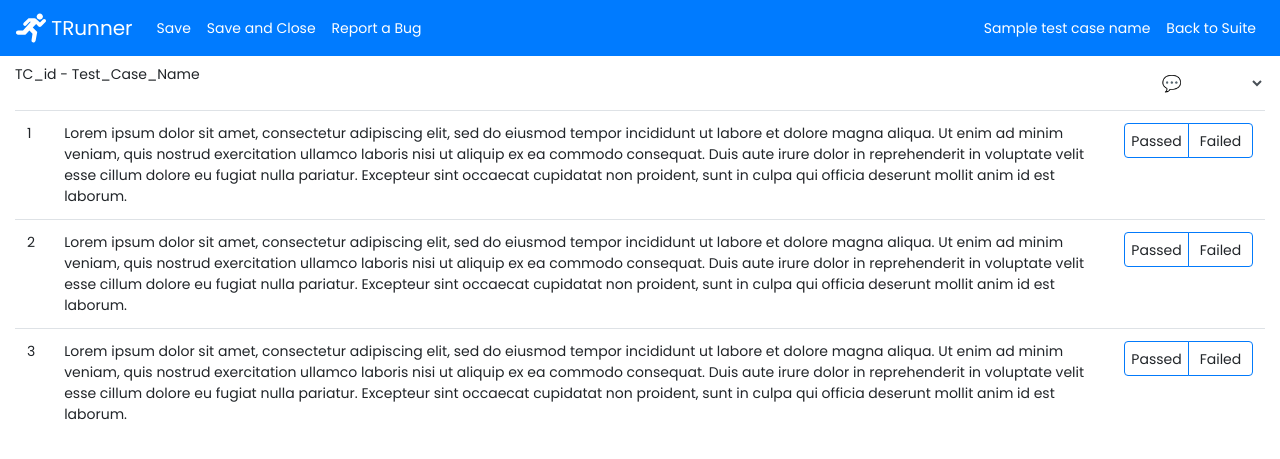
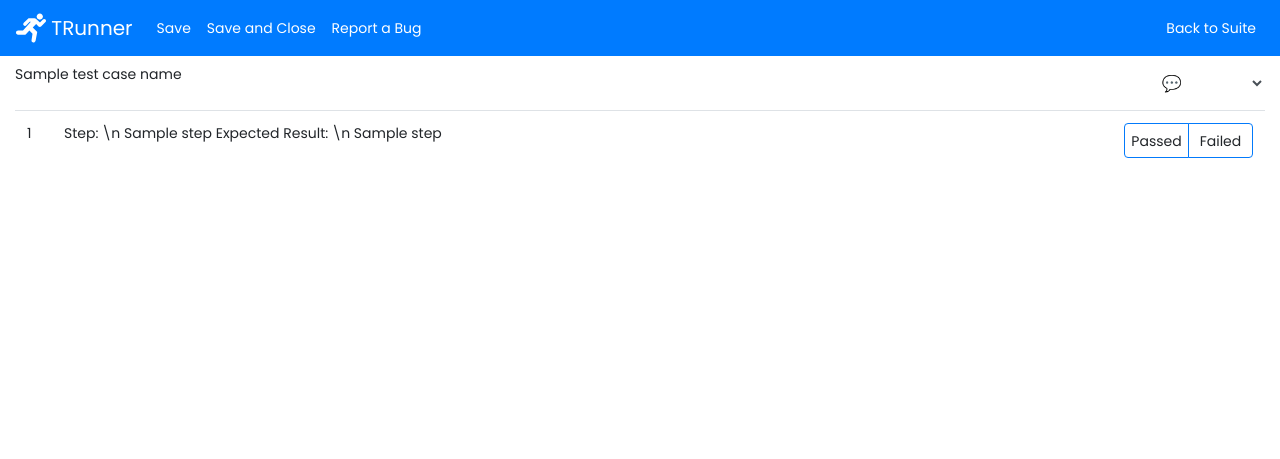
Before and after one commit to DartSkywalker/ado-test-runner, a Python web app: template templates/run.html in a window 1280 px wide. Shown: the top 459 px of the page. Run offline with Jinja, Linux system fonts and the light colour scheme; the template is opened without the code that fills it: most values are stand-ins (such as "Sample title", 1, 10 or a date in 2020); some libraries are stand-ins or nearby versions.

Commit message:
Test Run, Test Cases list table

```diff
--- a/static/css/main.css
+++ b/static/css/main.css
@@ -98,6 +98,10 @@ li > ul {
 table {
     border-collapse: collapse;
     border-spacing: 0;
+}
+
+tr.active {
+    background-color: #f8f8f8;
 }
 
 /**
--- a/templates/run.html
+++ b/templates/run.html
@@ -10,30 +10,30 @@
     <meta content="Colorlib Templates" name="keywords">
 
     <!-- Title Page-->
-    <title>{{ test_suite_name }}</title>
+    <title>{{ test_case_name }}</title>
     <link rel="stylesheet" href="https://stackpath.bootstrapcdn.com/bootstrap/4.3.1/css/bootstrap.min.css"
           integrity="sha384-ggOyR0iXCbMQv3Xipma34MD+dH/1fQ784/j6cY/iJTQUOhcWr7x9JvoRxT2MZw1T" crossorigin="anonymous">
 
 
     <!-- Icons font CSS-->
-    <link href="../static/vendor/mdi-font/css/material-design-iconic-font.min.css" rel="stylesheet" media="all">
-    <link href="../static/vendor/font-awesome-4.7/css/font-awesome.min.css" rel="stylesheet" media="all">
+    <link href="{{ url_for('static', filename='vendor/mdi-font/css/material-design-iconic-font.min.css') }}" rel="stylesheet" media="all">
+    <link href="{{ url_for('static', filename='vendor/font-awesome-4.7/css/font-awesome.min.css') }}" rel="stylesheet" media="all">
     <!-- Font special for pages-->
     <link href="https://fonts.googleapis.com/css?family=Poppins:100,100i,200,200i,300,300i,400,400i,500,500i,600,600i,700,700i,800,800i,900,900i"
           rel="stylesheet">
 
     <!-- Vendor CSS-->
-    <link href="../static/vendor/select2/select2.min.css" rel="stylesheet" media="all">
-    <link href="../static/vendor/datepicker/daterangepicker.css" rel="stylesheet" media="all">
+    <link href="{{ url_for('static', filename='vendor/select2/select2.min.css') }}" rel="stylesheet" media="all">
+    <link href="{{ url_for('static', filename='vendor/datepicker/daterangepicker.css') }}" rel="stylesheet" media="all">
 
     <!-- Main CSS-->
-    <link href="../static/css/main.css" rel="stylesheet" media="all">
+    <link href="{{ url_for('static', filename='css/main.css') }}" rel="stylesheet" media="all">
 
 </head>
 <body>
 <nav class="navbar navbar-dark bg-primary navbar-expand-lg">
     <a class="navbar-brand" href="">
-        <img src="static/css/running.svg" width="30" height="30" class="d-inline-block align-top" alt="">
+        <img src="{{ url_for('static', filename='css/running.svg') }}" width="30" height="30" class="d-inline-block align-top" alt="">
         TRunner</a>
     <button class="navbar-toggler" type="button" data-toggle="collapse" data-target="#navbarNavDropdown"
             aria-controls="navbarNavDropdown" aria-expanded="false" aria-label="Toggle navigation">
@@ -53,9 +53,6 @@
     <div class="navbar-collapse collapse  order-3 dual-collapse2">
         <ul class="navbar-nav ml-auto">
             <li class="nav-item active">
-                <a class="nav-link">{{ test_case_name }}<span class="sr-only">(current)</span></a>
-            </li>
-            <li class="nav-item active">
                 <a class="nav-link">Back to Suite<span class="sr-only"></span></a>
             </li>
         </ul>
@@ -64,7 +61,7 @@
 
 <div class="container-fluid">
     <div class="row mt-2 mb-2">
-        <div class="col-md-10">TC_id - Test_Case_Name</div>
+        <div class="col-md-10">{{ test_case_name }}</div>
         <div class="col-md-2">
             <select id="testStatus" class="form-control float-right"
                     style="width:65% ;border: none; border-radius: 0; -webkit-box-shadow: none; box-shadow: none;">
@@ -81,13 +78,13 @@
         <col width="3%"/>
         <col width="90%"/>
         <col width="5%"/>
-        <tr>
-            <td>1</td>
-            <td>Lorem ipsum dolor sit amet, consectetur adipiscing elit, sed do eiusmod tempor incididunt ut labore et
-                dolore magna aliqua. Ut enim ad minim veniam, quis nostrud exercitation ullamco laboris nisi ut aliquip
-                ex ea commodo consequat. Duis aute irure dolor in reprehenderit in voluptate velit esse cillum dolore eu
-                fugiat nulla pariatur. Excepteur sint occaecat cupidatat non proident, sunt in culpa qui officia
-                deserunt mollit anim id est laborum.
+        {% for step_data in steps_data_list %}
+        <tr class="clickable-row">
+            <td>{{ step_data[0] }}</td>
+            <td>Step: \n
+                {{ step_data[1] }}
+                Expected Result: \n
+                {{ step_data[2] }}
             </td>
             <td id="selector">
                 <div class="btn-group btn-group-toggle" data-toggle="buttons">
@@ -100,44 +97,7 @@
                 </div>
             </td>
         </tr>
-        <tr>
-            <td>2</td>
-            <td>Lorem ipsum dolor sit amet, consectetur adipiscing elit, sed do eiusmod tempor incididunt ut labore et
-                dolore magna aliqua. Ut enim ad minim veniam, quis nostrud exercitation ullamco laboris nisi ut aliquip
-                ex ea commodo consequat. Duis aute irure dolor in reprehenderit in voluptate velit esse cillum dolore eu
-                fugiat nulla pariatur. Excepteur sint occaecat cupidatat non proident, sunt in culpa qui officia
-                deserunt mollit anim id est laborum.
-            </td>
-            <td id="selector">
-                <div class="btn-group btn-group-toggle" data-toggle="buttons">
-                    <label class="btn btn-passed" id="passed_label">
-                        <input type="radio" name="options" id="passed" autocomplete="off"> Passed
-                    </label>
-                    <label class="btn btn-failed" id="failed_label">
-                        <input type="radio" name="options" id="failed" autocomplete="off"> Failed
-                    </label>
-                </div>
-            </td>
-        </tr>
-        <tr>
-            <td>3</td>
-            <td>Lorem ipsum dolor sit amet, consectetur adipiscing elit, sed do eiusmod tempor incididunt ut labore et
-                dolore magna aliqua. Ut enim ad minim veniam, quis nostrud exercitation ullamco laboris nisi ut aliquip
-                ex ea commodo consequat. Duis aute irure dolor in reprehenderit in voluptate velit esse cillum dolore eu
-                fugiat nulla pariatur. Excepteur sint occaecat cupidatat non proident, sunt in culpa qui officia
-                deserunt mollit anim id est laborum.
-            </td>
-            <td id="selector">
-                <div class="btn-group btn-group-toggle" data-toggle="buttons">
-                    <label class="btn btn-passed" id="passed_label">
-                        <input type="radio" name="options" id="passed" autocomplete="off"> Passed
-                    </label>
-                    <label class="btn btn-failed" id="failed_label">
-                        <input type="radio" name="options" id="failed" autocomplete="off"> Failed
-                    </label>
-                </div>
-            </td>
-        </tr>
+        {% endfor %}
     </table>
     <div id="contextMenu" class="dropdown clearfix" style="position: absolute;display: none;">
         <ul class="list-group dropdown-menu" role="menu" aria-labelledby="dropdownMenu"
@@ -202,7 +162,7 @@
         })
 
     })
+</script>
 
-</script>
 </body>
 </html>
```
Also changed, not shown: main.py (+7 -4 lines), templates/test_cases_list.html (+15 -6 lines), utils/api/ado_api.py (+9 -1 lines).
